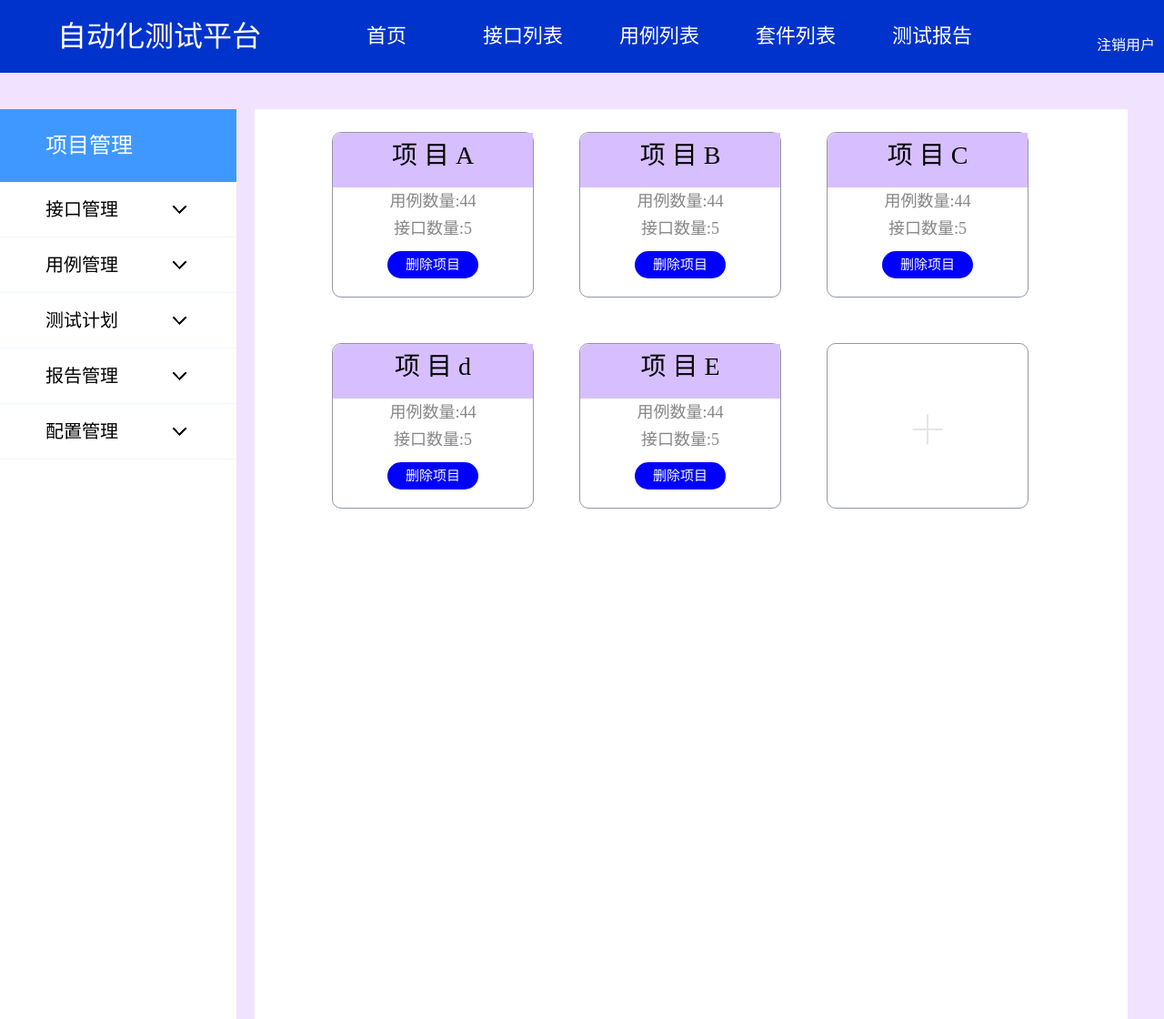
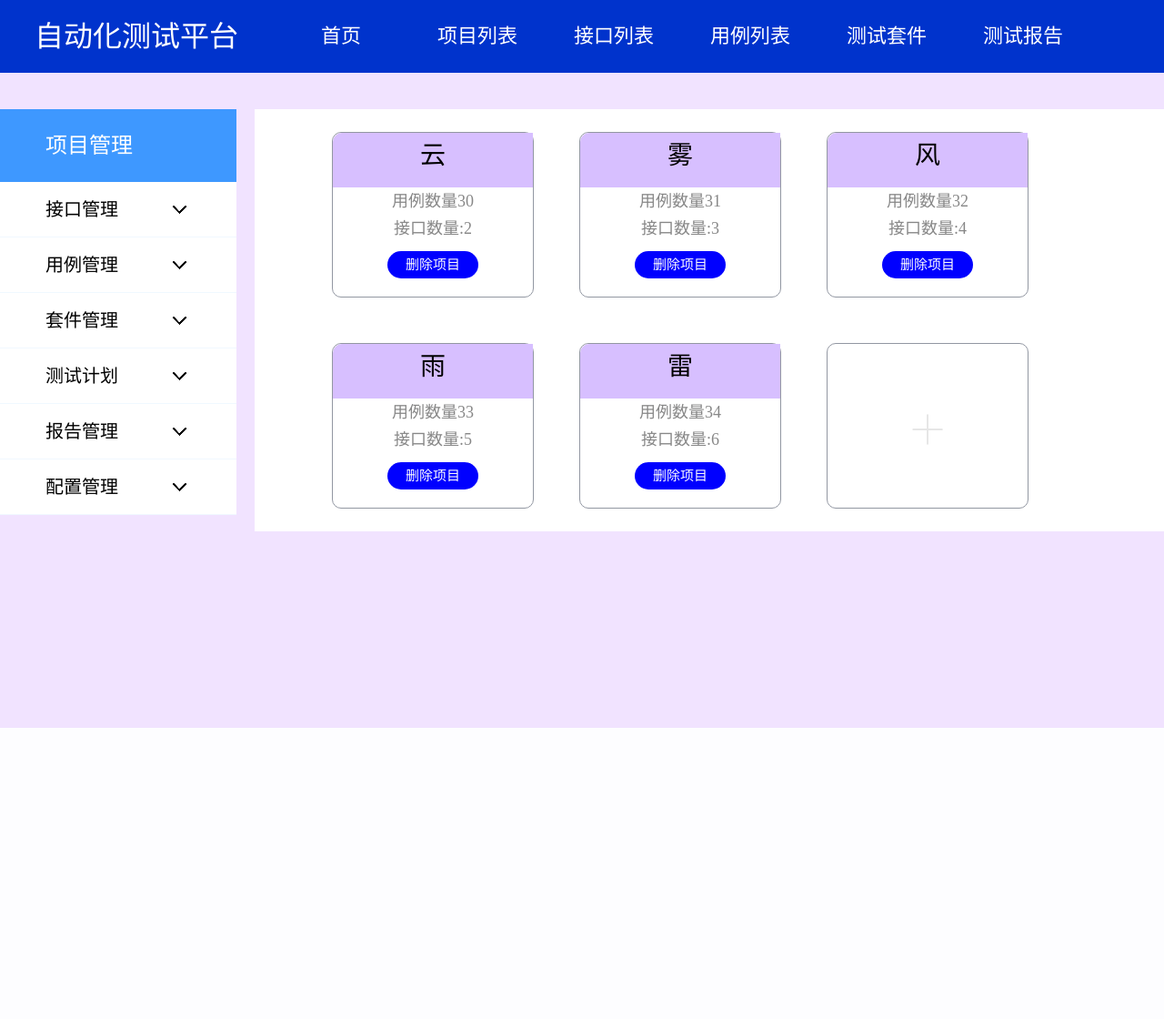
Before and after one commit to congyiwei/test_-platform, a Flask app: page / in a window 1280 px wide. Shown: the whole page at 91% size. After the commit the page ends 800 px from the top, so only its background shows below. Run offline with Flask 2, Linux system fonts and the light colour scheme.

Commit message:
增加前端页面更新

```diff
--- a/app/main/__init__.py
+++ b/app/main/__init__.py
@@ -12,7 +12,10 @@ main = Blueprint("web", __name__)
 
 # 路由
 from .views import index
-
+from .views import projects
+from .views import modules
+from .views import cases
+from .views import suites
 # 定义的时候 admin_backend = Blueprint("name", __name__)
 # 路由导入定义的蓝图或者app
 # 初始化app.register_blueprint(admin_backend)
--- a/app/main/views/index.py
+++ b/app/main/views/index.py
@@ -11,4 +11,11 @@ from app.main import main
 
 @main.route("/")
 def index():
-    return render_template("index.html")
+    projects = [
+        {"project_name": "云", "project_number": "30", "modules_number": "2"},
+        {"project_name": "雾", "project_number": "31", "modules_number": "3"},
+        {"project_name": "风", "project_number": "32", "modules_number": "4"},
+        {"project_name": "雨", "project_number": "33", "modules_number": "5"},
+        {"project_name": "雷", "project_number": "34", "modules_number": "6"}
+    ]
+    return render_template("index.html", projects = projects)
--- a/app/static/index.css
+++ b/app/static/index.css
@@ -20,13 +20,13 @@ body{
     /*font-family: '微软雅黑';*/
     /*是否加粗 字体大小 行高  字体*/
     font: normal 32px/80px "Microsoft YaHei";
-    width: 350px;
+    width: 300px;
     /*水平居中*/
     text-align: center;
     float: left;
 }
 .menu_list{
-    width: 800px;
+    /*width: 900px;*/
     height: 80px;
     float: left;
 }
@@ -77,7 +77,7 @@ body{
     top: 120px;
     left: 0;
     width: 260px;
-    height: 1000px;
+    /*height: 1000px;*/
     background: white;
 }
 
@@ -129,8 +129,8 @@ body{
 /*}*/
 /*主体内容部分样式*/
 .content{
-    width: 900px;
-    height: 1000px;
+    /*width: 900px;*/
+    /*height: 1000px;*/
     position: absolute;
     left: 280px;
     top: 120px;
--- a/app/templates/base.html
+++ b/app/templates/base.html
@@ -15,10 +15,11 @@
     <div class="menu_list">
         <ul>
 <!--            加a标签进行跳转-->
-            <a href=""><li>首页</li></a>
-            <a href=""><li>接口列表</li></a>
-            <a href=""><li>用例列表</li></a>
-            <a href=""><li>套件列表</li></a>
+            <a href="{{ url_for('web.index') }}" ><li>首页</li></a>
+            <a href="{{ url_for('web.list_projects') }}" ><li>项目列表</li></a>
+            <a href="{{ url_for('web.list_modules') }}"><li>接口列表</li></a>
+            <a href="{{ url_for('web.list_cases') }}"><li>用例列表</li></a>
+            <a href="{{ url_for('web.suites') }}"><li>测试套件</li></a>
             <a href=""><li>测试报告</li></a>
         </ul>
 
@@ -39,15 +40,22 @@
             <li>
                 <h3>接口管理</h3>
                 <ul class="hide">
-                    <li class="leftList"><a href="">添加接口</a></li>
-                    <li class="leftList"><a href="">接口列表</a></li>
+                    <li class="leftList"><a href="{{ url_for('web.create_module') }}">添加接口</a></li>
+                    <li class="leftList"><a href="{{ url_for('web.list_modules') }}">接口列表</a></li>
                 </ul>
             </li>
             <li>
                 <h3>用例管理</h3>
                 <ul class="hide">
-                    <li class="leftList"><a href="">添加用例</a></li>
-                    <li class="leftList"><a href="">用例列表</a></li>
+                    <li class="leftList"><a href="{{ url_for('web.create_case') }}">添加用例</a></li>
+                    <li class="leftList"><a href="{{ url_for('web.list_cases') }}">用例列表</a></li>
+                </ul>
+            </li>
+            <li>
+                <h3>套件管理</h3>
+                <ul class="hide">
+                    <li class="leftList"><a href="{{ url_for('web.suites') }}">添加套件</a></li>
+                    <li class="leftList"><a href="{{ url_for('web.create_suites') }}">套件列表</a></li>
                 </ul>
             </li>
             <li>
@@ -78,51 +86,21 @@
 </div>
 <!--内容部分-->
 <div class="content">
+    <ul>
+        {% for project in projects %}
     <div class="pro_info">
-        <div class="pro_title">项 目 A</div>
-        <p>用例数量:44</p>
-        <p>接口数量:5</p>
+        <div class="pro_title">{{ project.project_name }}</div>
+        <p>用例数量{{ project.project_number }}</p>
+        <p>接口数量:{{ project.modules_number }}</p>
          <div class="pro_delete">
             <div class="delete_info"><a href="">删除项目</a></div>
         </div>
-    </div>
-        <div class="pro_info">
-        <div class="pro_title">项 目 B</div>
-        <p>用例数量:44</p>
-        <p>接口数量:5</p>
-        <div class="pro_delete">
-            <div class="delete_info"><a href="">删除项目</a></div>
-        </div>
-    </div>
-        <div class="pro_info" >
-        <div class="pro_title">项 目 C</div>
-        <p>用例数量:44</p>
-        <p>接口数量:5</p>
-        <div class="pro_delete">
-            <div class="delete_info"><a href="">删除项目</a></div>
-        </div>
-        </div>
-        <div class="pro_info">
-        <div class="pro_title">项 目 d</div>
-        <p>用例数量:44</p>
-        <p>接口数量:5</p>
-         <div class="pro_delete">
-            <div class="delete_info"><a href="">删除项目</a></div>
-        </div>
-    </div>
-        <div class="pro_info" >
-        <div class="pro_title">项 目 E</div>
-        <p>用例数量:44</p>
-        <p>接口数量:5</p>
-         <div class="pro_delete">
-            <div class="delete_info"><a href="">删除项目</a></div>
-        </div>
-    </div>
+    </div>{% endfor %}
+
         <div class="pro_info" id="addPro" >
             <img src="../static/image/加号_gaitubao_48x48.png" alt="">
-        </div>
-
-    </div>
+        </div></ul>
+</div>
 
 <!-- 增加项目弹框-->
 <div class="back hide">
@@ -146,7 +124,7 @@
             <textarea name="proText" id="" cols="30" rows="10"></textarea>
         </div>
         <div class="SubmissionPro">
-            <input type="submit" value="提交">
+            <input type="button" formmethod="post" value="提交" onclick="location.href='{{ url_for('web.create_project') }}'">
         </div>
 
 
```
Also changed, not shown: app/main/views/cases.py (+11 -0 lines), app/main/views/modules.py (+26 -0 lines), app/main/views/projects.py (+11 -0 lines), app/main/views/suites.py (added, +17 -0 lines).
